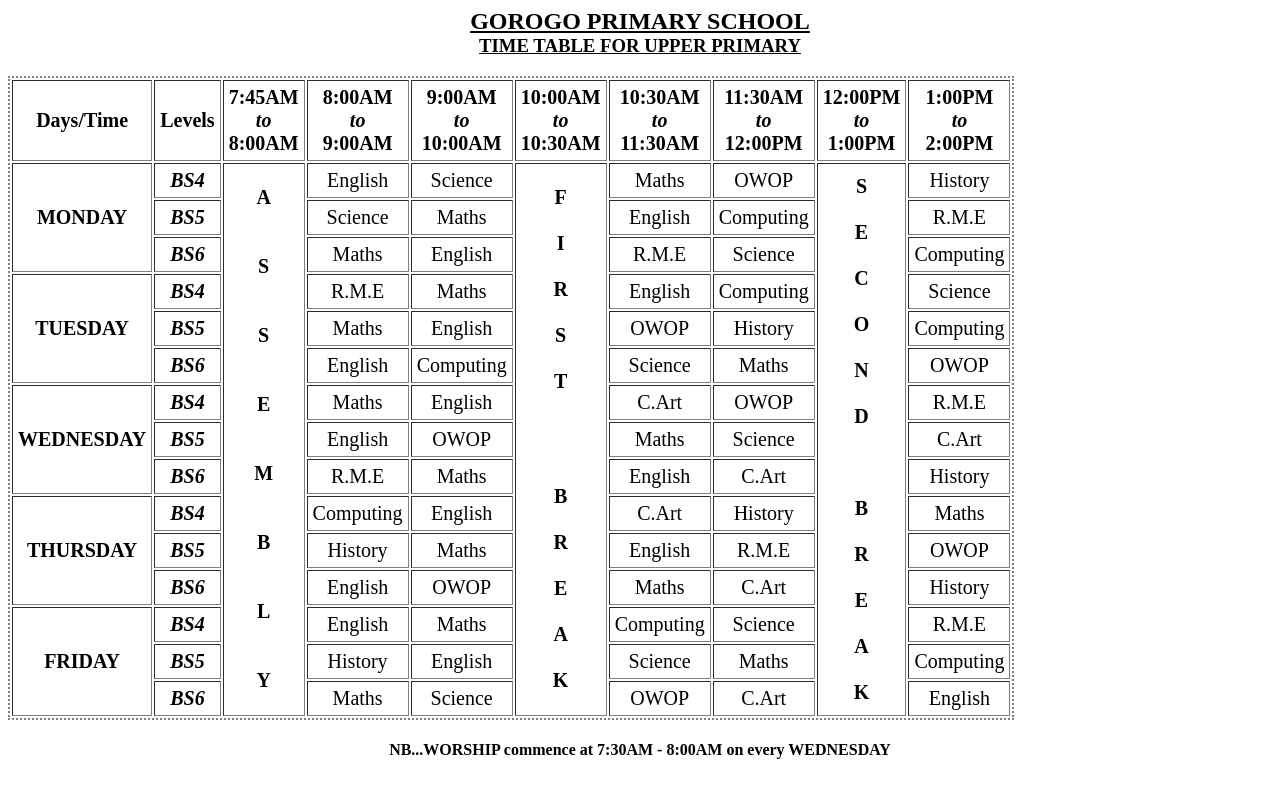
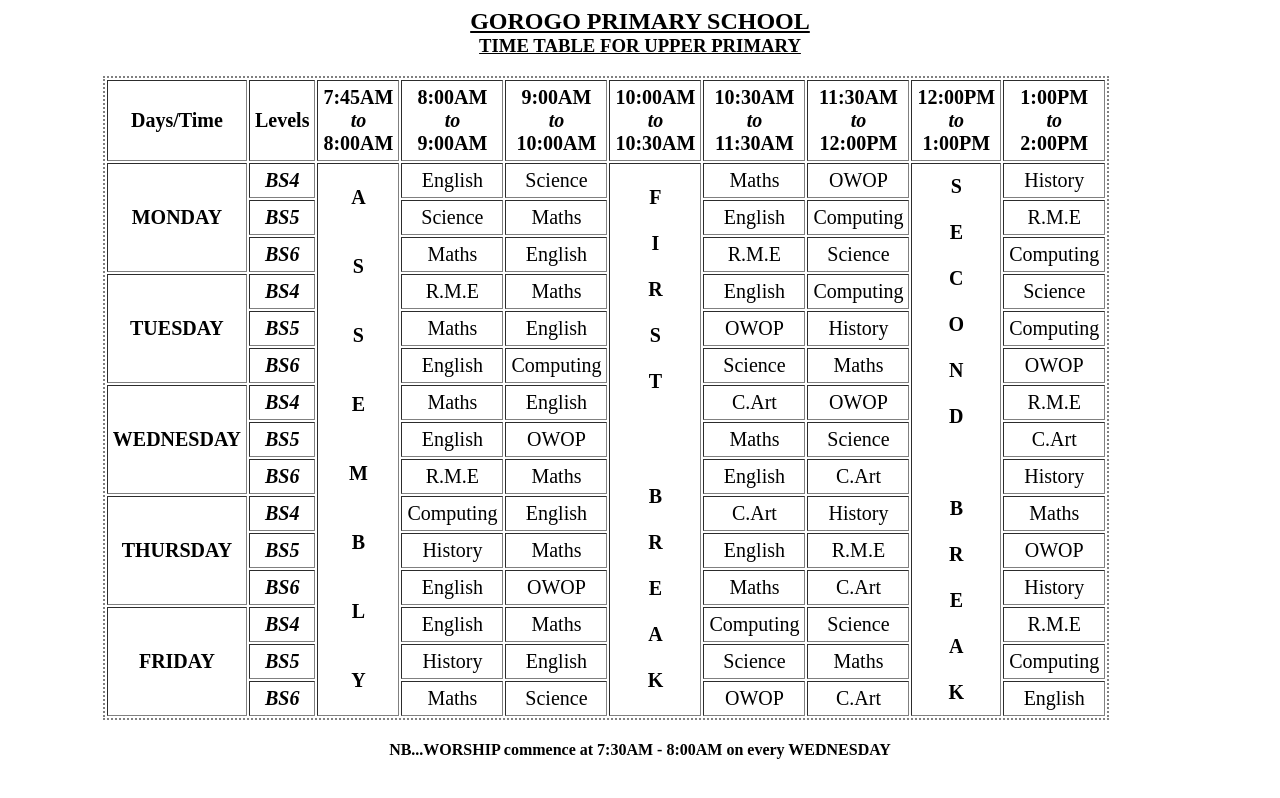
Before and after one commit to EMMANUELACKAH1320/Gorogo-Primary-, a plain HTML site: page index.html in a window 1280 px wide. Drawn offline with Linux system fonts and the light colour scheme.

Commit message:
I changed the margin left

```diff
--- a/index.css
+++ b/index.css
@@ -21,7 +21,7 @@ h3 {
 
 table{
     border-style: dotted;
-
+    margin-left: 7.5%;
 
 }
 
```
